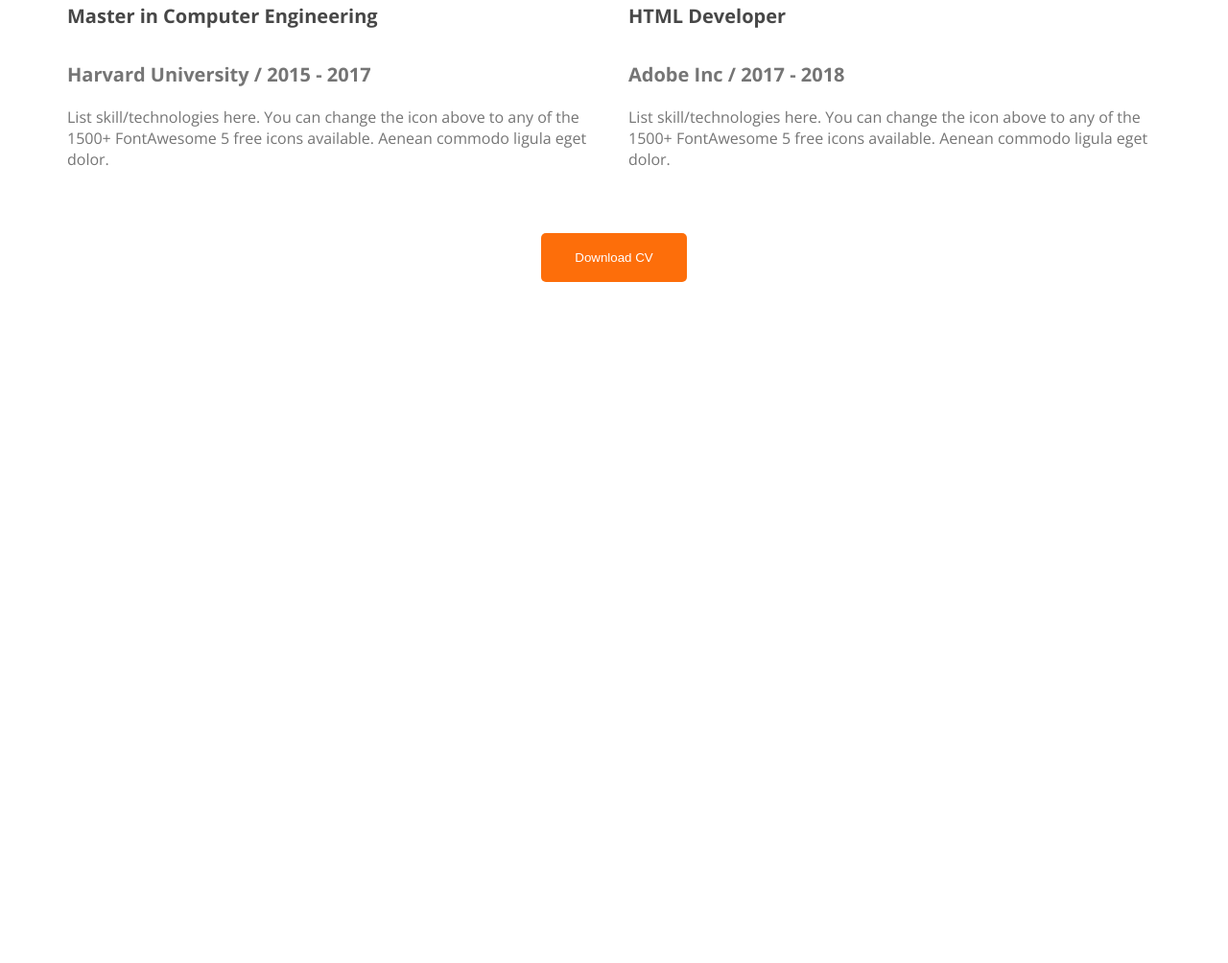
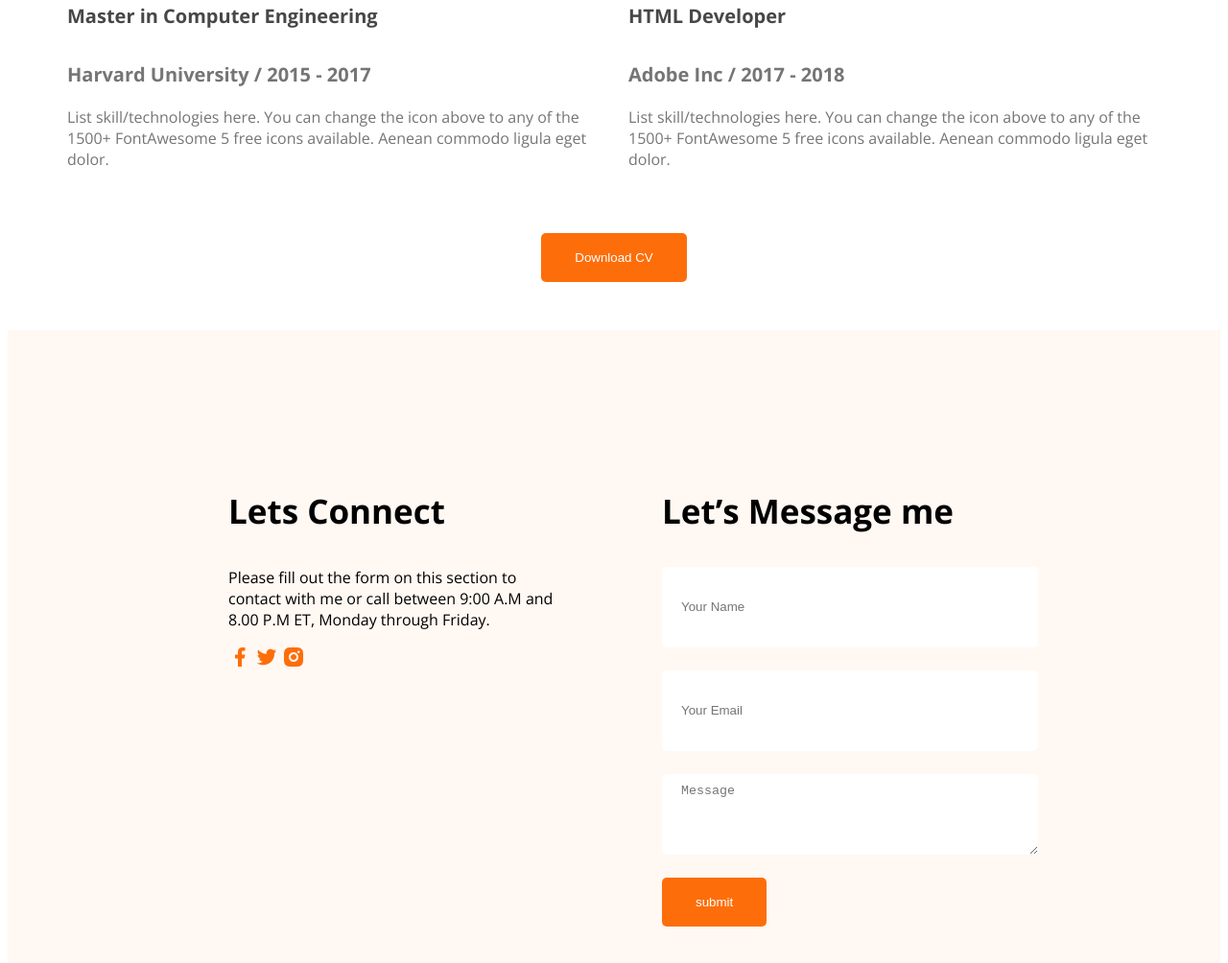
Before and after one commit to ayeshamukta/web-dev-portfolio, a plain HTML site: page index.html in a window 1280 px wide. Shown: the part 2765-3769 px from the top of the page at 96% size. Before the commit the page ends 3109 px from the top, so only its background shows below. Drawn offline with nearby package versions, Linux system fonts and the light colour scheme.

Commit message:
footer part

```diff
--- a/index.html
+++ b/index.html
@@ -169,8 +169,27 @@
         </section>
 
     </main>
-    <footer>
+    <footer class="bg2">
+        <div class="footer-col">
+            <h3 class="section-title about-title">Lets Connect</h3>
+            <p> Please fill out the form on this section to contact with me or call between 9:00 A.M and 8.00 P.M ET, Monday through Friday.</p>
 
+           <div class="f-icon">
+            <a href=""><img src="images/icons/facebook.png" alt=""></a>
+            <a href=""><img src="images/icons/twitter.png" alt=""></a>
+            <a href=""><img src="images/icons/insta.png" alt=""></a>
+           </div>
+        </div>
+        <div class="footer-col">
+            <h3 class="section-title about-title">Let’s Message me</h3>
+            <form action="">
+                <input type="text" name="" id="" placeholder="Your Name">
+                <input type="email" name="" id="" placeholder="Your Email">
+                <textarea name="" id="" cols="30" rows="70" placeholder="Message"></textarea>
+                <input class="btn-primary" type="submit" value="submit">
+            </form>
+
+        </div>
     </footer>
 </body>
 </html>
--- a/style/style.css
+++ b/style/style.css
@@ -218,3 +218,27 @@ hr
 {
     margin-right: 20px;
 }
+/* footer style */
+
+footer
+{
+    padding: 130px 230px;
+    display: flex;
+    gap: 100px;
+
+}
+.footer-col
+{
+    width: 50%;
+}
+footer input[type="text"], footer input[type="email"], footer textarea
+{
+    height: 64px;
+    border-radius: 5px;
+    background-color: white;
+    display: block;
+    width: 100%;
+    padding: 10px 20px;
+    margin-bottom: 24px;
+    border: none;
+}
```
